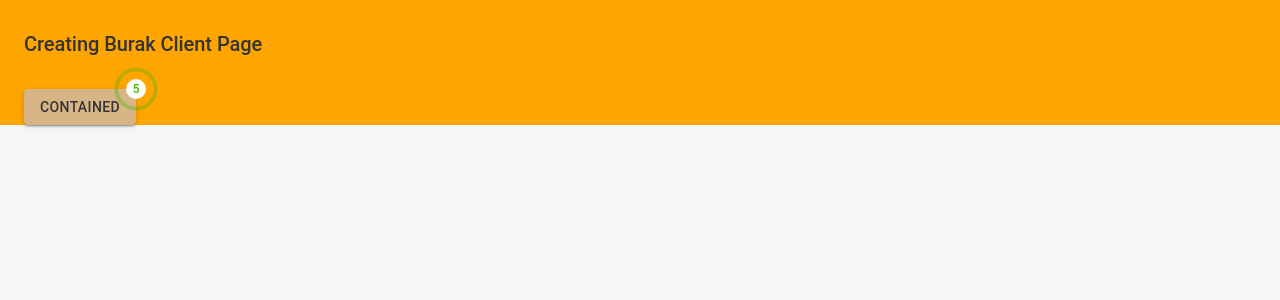
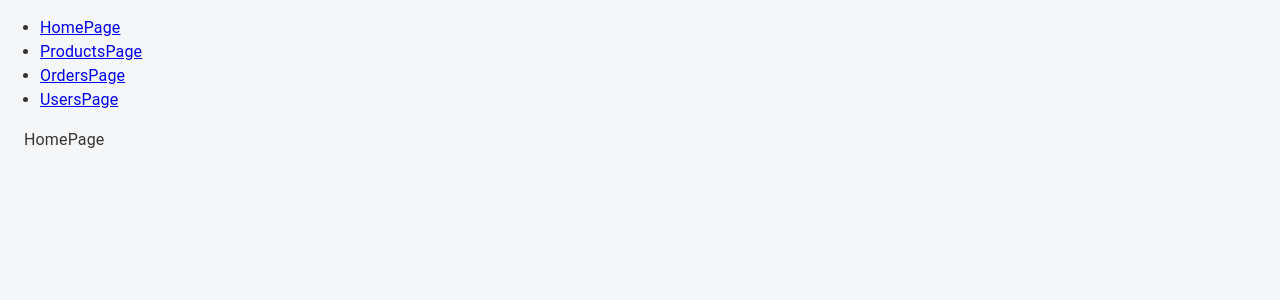
Before and after one commit to Akhrorfayzullo/burak-react, a React (Create React App) app: page / in a window 1280 px wide. Shown: the top 300 px of the page. Built offline with nearby package versions, Linux system fonts and the light colour scheme.

Commit message:
feat: developing screen components

```diff
--- a/package.json
+++ b/package.json
@@ -13,6 +13,7 @@
     "react": "^18.2.0",
     "react-dom": "^18.0.0",
     "react-redux": "^7.2.8",
+    "react-router-dom": "^5.1.9",
     "react-scripts": "5.0.0",
     "typescript": "~4.1.5",
     "web-vitals": "^2.1.4"
@@ -21,7 +22,8 @@
     "@types/jest": "^27.5.2",
     "@types/node": "^17.0.45",
     "@types/react": "^18.2.48",
-    "@types/react-dom": "^18.2.18"
+    "@types/react-dom": "^18.2.18",
+    "@types/react-router-dom": "^5.3.3"
   },
   "scripts": {
     "start": "react-scripts start",
--- a/src/app/App.tsx
+++ b/src/app/App.tsx
@@ -2,25 +2,47 @@
 import "../css/app.css";
 import { Box, Container, Stack, Typography, Button } from "@mui/material";
 import { RippleBadge } from "./MaterialTheme/styled";
+import { Link, Route, Switch } from "react-router-dom";
+import { HomePage } from "./screens/homePage";
+import { ProductsPage } from "./screens/productsPage";
+import { OrdersPage } from "./screens/ordersPage";
+import { UserPage } from "./screens/userPage";
 
 function App() {
   return (
-    <Container sx={{ background: "orange" }}>
-      <Stack flexDirection={"column"}>
-        <Box sx={{ my: 4 }}>
-          <Typography variant="h4" component={"h4"}>
-            Creating Burak Client Page
-          </Typography>
-        </Box>
-        <Box>
-          <RippleBadge badgeContent={5}>
-            <Button variant="contained" color={"secondary"}>
-              Contained
-            </Button>
-          </RippleBadge>
-        </Box>
-      </Stack>
-    </Container>
+    <div>
+      <nav>
+        <ul>
+          <li>
+            <Link to="/">HomePage</Link>
+          </li>
+          <li>
+            <Link to="/products">ProductsPage</Link>
+          </li>
+          <li>
+            <Link to="/orders">OrdersPage</Link>
+          </li>
+          <li>
+            <Link to="/member-page">UsersPage</Link>
+          </li>
+        </ul>
+      </nav>
+
+      <Switch>
+        <Route path="/products">
+          <ProductsPage />
+        </Route>
+        <Route path="/orders">
+          <OrdersPage />
+        </Route>
+        <Route path="/member-page">
+          <UserPage />
+        </Route>
+        <Route path="/">
+          <HomePage />
+        </Route>
+      </Switch>
+    </div>
   );
 }
 
--- /dev/null
+++ b/src/app/screens/helpPage/index.tsx
@@ -0,0 +1,4 @@
+import { Container } from "@mui/material";
+export function HelpPage() {
+  return <Container>HelpPage</Container>;
+}
--- /dev/null
+++ b/src/app/screens/homePage/index.tsx
@@ -0,0 +1,4 @@
+import { Container } from "@mui/material";
+export function HomePage() {
+  return <Container>HomePage</Container>;
+}
--- /dev/null
+++ b/src/app/screens/ordersPage/index.tsx
@@ -0,0 +1,4 @@
+import { Container } from "@mui/material";
+export function OrdersPage() {
+  return <Container>OrdersPage</Container>;
+}
--- /dev/null
+++ b/src/app/screens/productsPage/index.tsx
@@ -0,0 +1,4 @@
+import { Container } from "@mui/material";
+export function ProductsPage() {
+  return <Container>ProductsPage</Container>;
+}
--- /dev/null
+++ b/src/app/screens/userPage/index.tsx
@@ -0,0 +1,4 @@
+import { Container } from "@mui/material";
+export function UserPage() {
+  return <Container>UserPage</Container>;
+}
--- a/src/index.tsx
+++ b/src/index.tsx
@@ -8,6 +8,7 @@
 import reportWebVitals from "./reportWebVitals";
 import "./css/index.css";
 import theme from "./app/MaterialTheme";
+import { BrowserRouter as Router } from "react-router-dom";
 
 const container = document.getElementById("root")!;
 const root = createRoot(container);
@@ -17,7 +18,9 @@
     <Provider store={store}>
       <ThemeProvider theme={theme}>
         <CssBaseline />
-        <App />
+        <Router>
+          <App />
+        </Router>
       </ThemeProvider>
     </Provider>
   </React.StrictMode>
```
Also changed, not shown: 1 other file (tests, documents, lock files or other folders).
